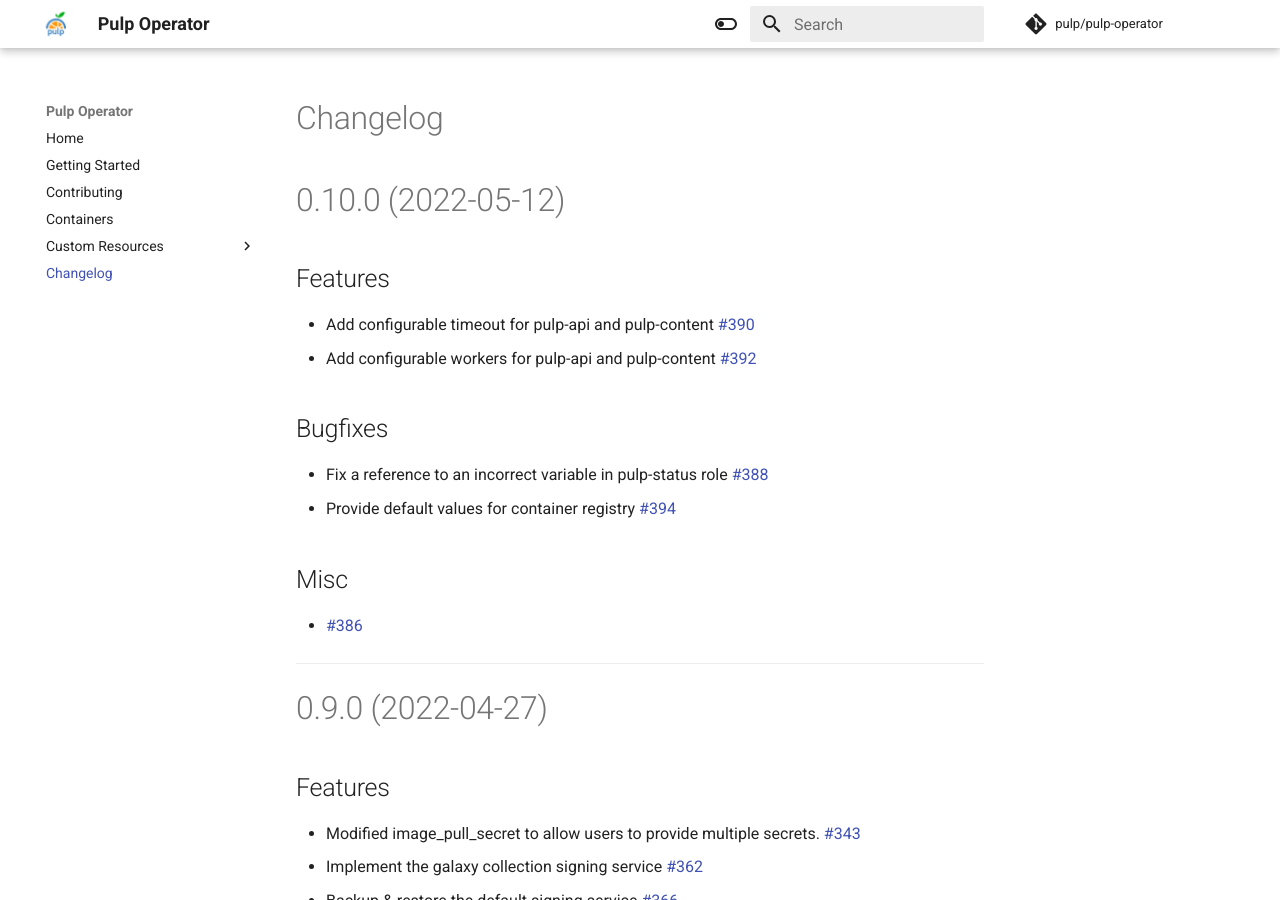
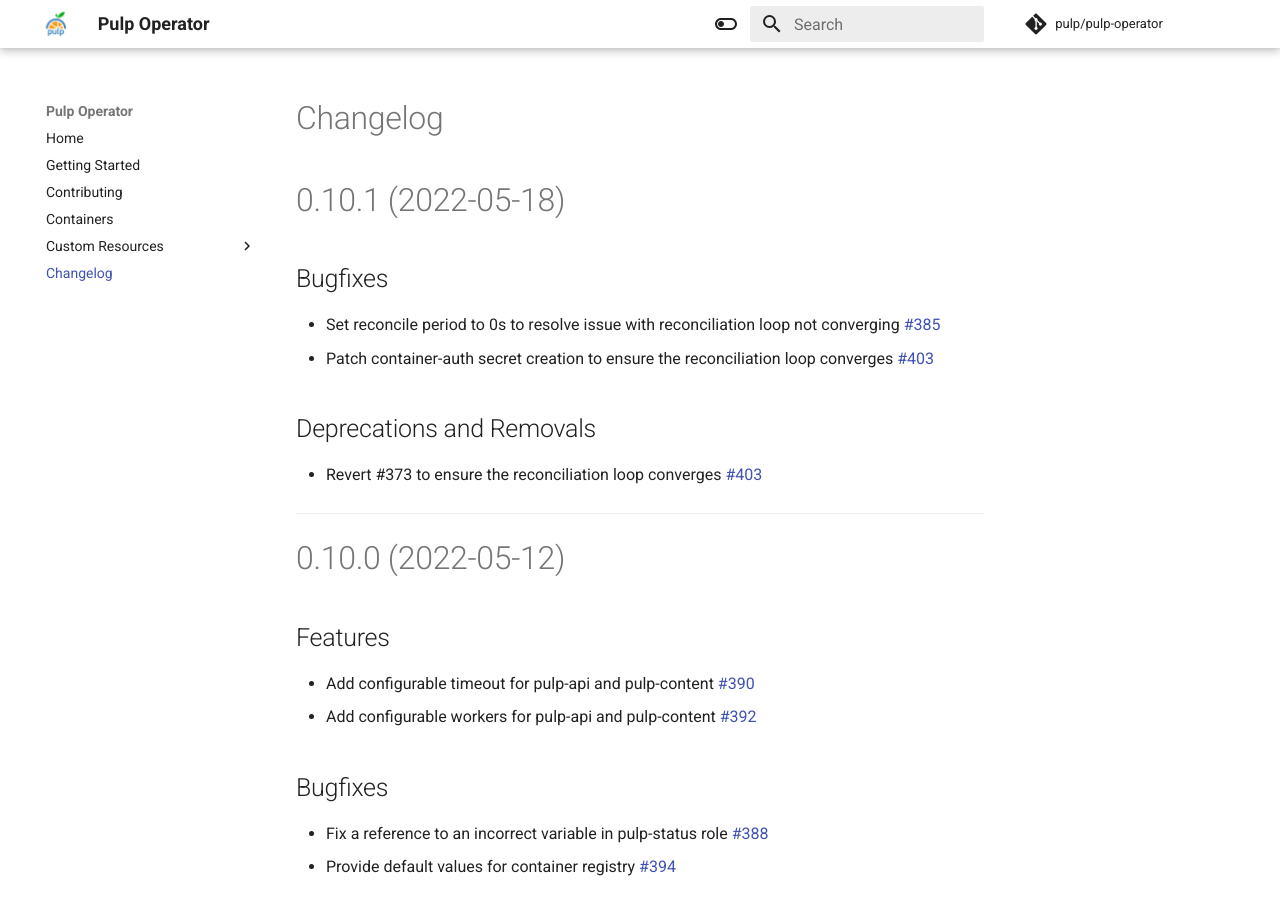
Before and after one commit to pulp/pulp-operator, an MkDocs documentation site: the page built from docs/CHANGES.md, in a window 1280 px wide and 900 px high. Built offline with MkDocs 1.6.1 and Material for MkDocs 9.7.7, drawn with Linux system fonts in a browser that asks for light colours; comment, search, counter and statistics services are not loaded; the version menu is left out.

Commit message:
Build 0.10.1 changelog
[noissue]

(cherry picked from commit 6e69417fca0f097fa4a9698c7a21da5f61eff2b7)

```diff
--- a/docs/CHANGES.md
+++ b/docs/CHANGES.md
@@ -12,6 +12,29 @@ Changelog
 --->
 
 <!-- TOWNCRIER -->
+
+0.10.1 (2022-05-18)
+===================
+
+
+Bugfixes
+--------
+
+- Set reconcile period to 0s to resolve issue with reconciliation loop not converging
+  [#385](https://github.com/pulp/pulp-operator/issues/385)
+- Patch container-auth secret creation to ensure the reconciliation loop converges
+  [#403](https://github.com/pulp/pulp-operator/issues/403)
+
+
+Deprecations and Removals
+-------------------------
+
+- Revert #373 to ensure the reconciliation loop converges
+  [#403](https://github.com/pulp/pulp-operator/issues/403)
+
+
+----
+
 
 0.10.0 (2022-05-12)
 ===================
```
Also changed, not shown: 3 other files.
